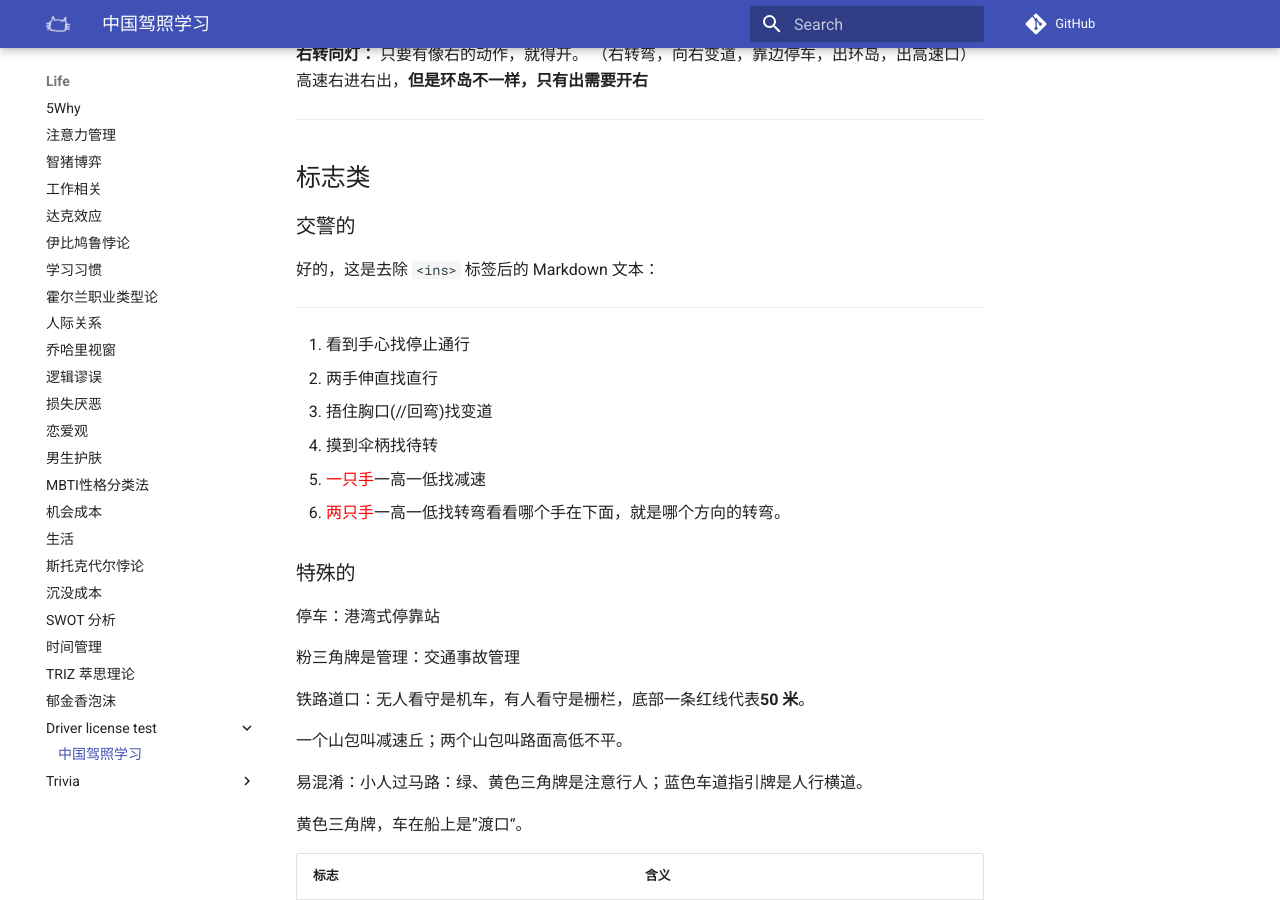
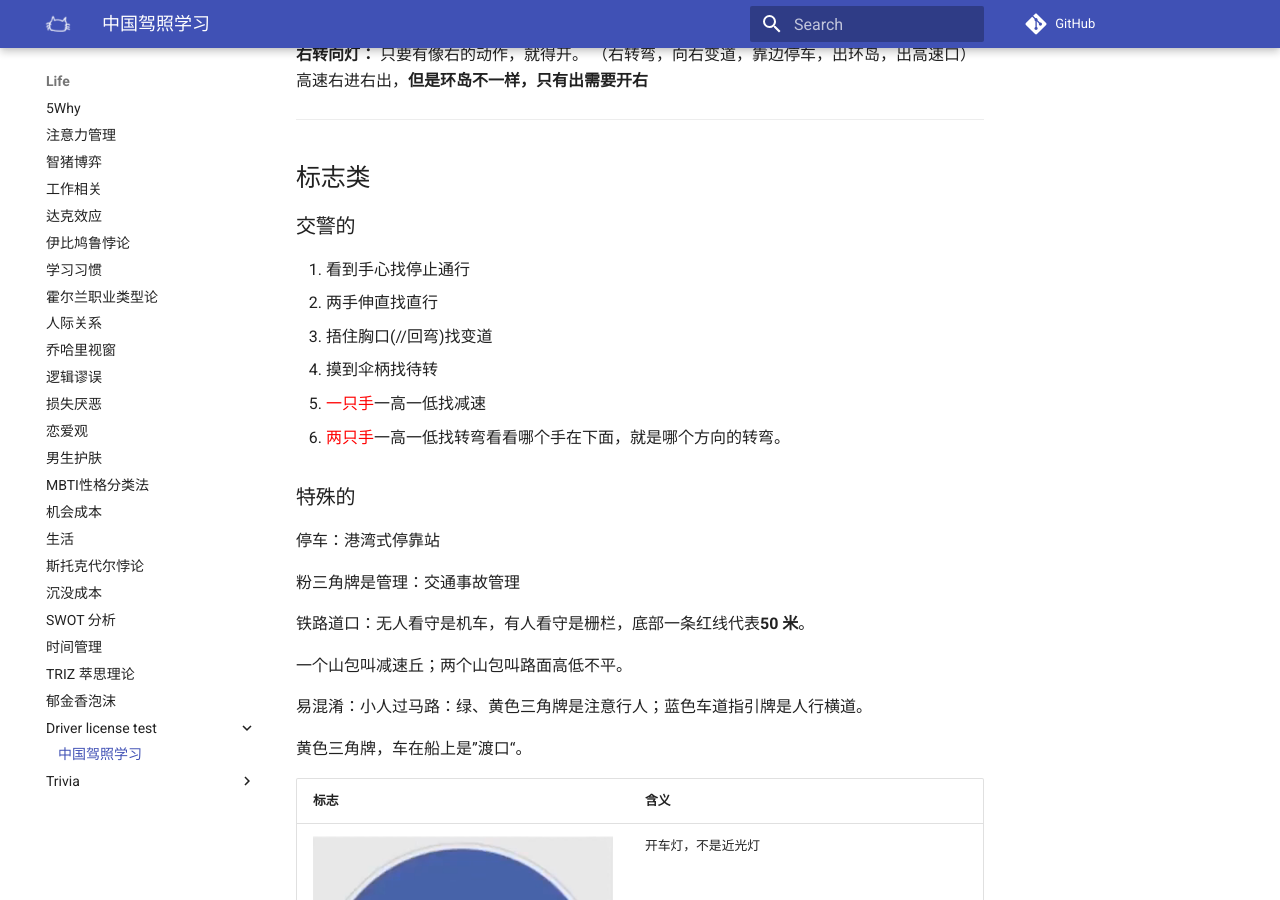
Before and after one commit to luoxufeiyan/wiki.luoxufeiyan.com, an MkDocs documentation site: the page built from docs/life/driver_license_test/china_driver_license_study.md, in a window 1280 px wide and 900 px high, scrolled down 5463 px. Built offline with MkDocs 1.6.1 and Material for MkDocs 9.7.7, drawn with Linux system fonts in a browser that asks for light colours; comment, search, counter and statistics services are not loaded; some of the changed text lies outside the part shown.

Commit message:
update 更新

```diff
--- a/docs/life/driver_license_test/china_driver_license_study.md
+++ b/docs/life/driver_license_test/china_driver_license_study.md
@@ -229,10 +229,6 @@
 
 ### 交警的
 
-好的，这是去除 `<ins>` 标签后的 Markdown 文本：
-
----
-
 1. 看到手心找停止通行
 2. 两手伸直找直行
 3. 捂住胸口(//回弯)找变道
@@ -271,10 +267,6 @@
 
 ### 高速速度类
 
-这是您上传照片中提取的文字，并转换为 Markdown 格式：
-
----
-
 **高速公路能见度、速度、距离的知识点总结口诀：**
 
 <font color="red">2</font><font color="blue">6</font><font color="green">1</font> --- <font color="red">1</font><font color="blue">4</font><font color="green">5</font> --- <font color="red">5</font><font color="blue">2</font><font color="green">离</font>
```
